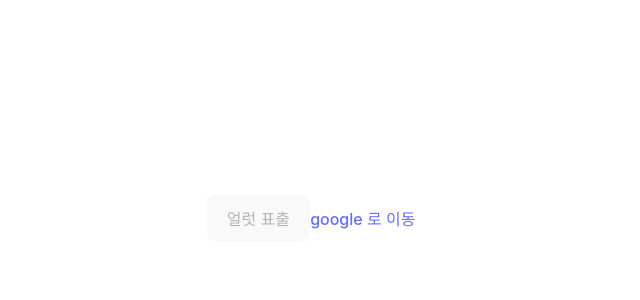
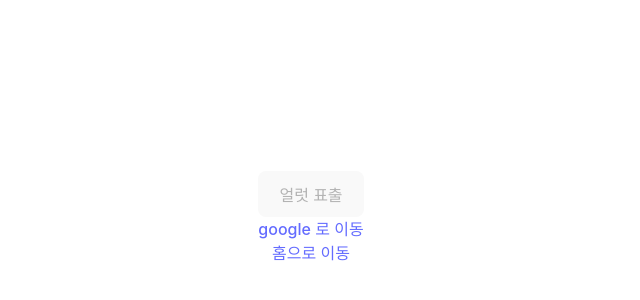
Before and after one commit to kjkandrea/atom-component, a React (Vite) app: page / in a window 1280 px wide. Shown: the part 182-482 px from the top of the page, without its empty margins (329-969 px from the left). Built offline with nearby package versions, Linux system fonts and the light colour scheme.

Commit message:
feat: button 사용레 추가

```diff
--- a/src/App.tsx
+++ b/src/App.tsx
@@ -1,17 +1,16 @@
 import './App.css';
-import Button from './components/atom/Button';
+import {createBrowserRouter, RouterProvider} from 'react-router-dom';
+import IndexPage from './IndexPage';
+
+const router = createBrowserRouter([
+  {
+    path: '/',
+    element: <IndexPage />,
+  },
+]);
 
 function App() {
-  return (
-    <>
-      <Button type="button" disabled onClick={() => alert('clicked!')}>
-        얼럿 표출
-      </Button>
-      <Button as="a" href="https://google.com" target="_blank">
-        google 로 이동
-      </Button>
-    </>
-  );
+  return <RouterProvider router={router} />;
 }
 
 export default App;
--- /dev/null
+++ b/src/IndexPage.tsx
@@ -0,0 +1,26 @@
+import './App.css';
+import Button from './components/atom/Button';
+import {NavLink} from 'react-router-dom';
+
+function IndexPage() {
+  return (
+    <div
+      style={{
+        display: 'flex',
+        flexDirection: 'column',
+      }}
+    >
+      <Button type="button" disabled onClick={() => alert('clicked!')}>
+        얼럿 표출
+      </Button>
+      <Button as="a" href="https://google.com" target="_blank">
+        google 로 이동
+      </Button>
+      <Button as={NavLink} to="/">
+        홈으로 이동
+      </Button>
+    </div>
+  );
+}
+
+export default IndexPage;
```
Also changed, not shown: package.json (+6 -4 lines).
